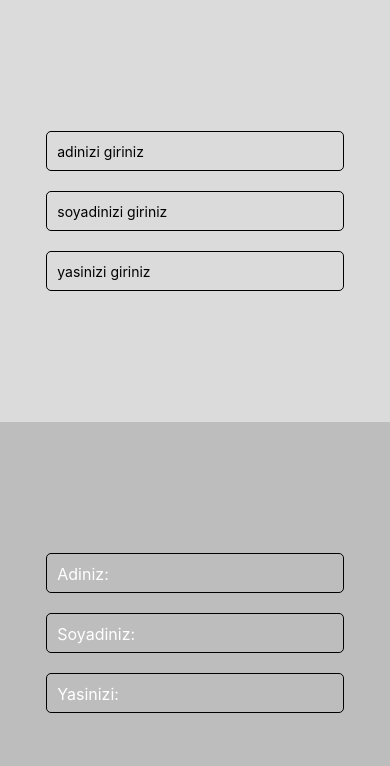
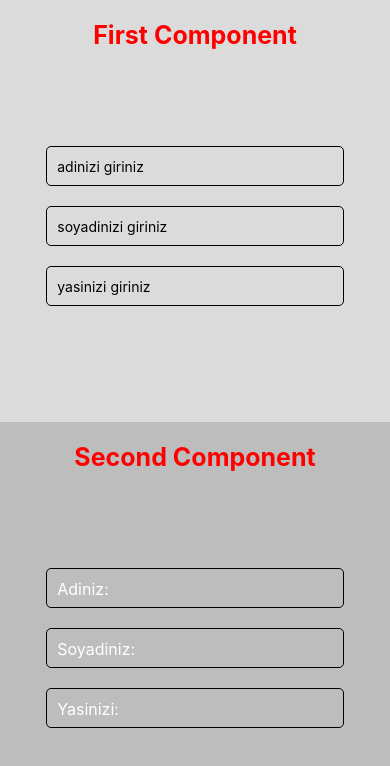
Before and after one commit to selalmaz/pre-commit-and-redux, a React Native app: screen / in a window 390 px wide. Shown: the top 766 px of the page. Built offline with nearby package versions, Linux system fonts and the light colour scheme.

Commit message:
son tasarım yapıldı

```diff
--- a/src/First/First.style.tsx
+++ b/src/First/First.style.tsx
@@ -1,12 +1,22 @@
 import {StyleSheet} from 'react-native';
 
 export default StyleSheet.create({
+  container: {
+    flex: 1,
+    padding: 20,
+    backgroundColor: '#dbdbdb',
+  },
+  header: {
+    textAlign: 'center',
+    fontSize: 25,
+    fontWeight: 'bold',
+    color: 'red',
+  },
+
   inputContainer: {
     flex: 1,
     justifyContent: 'center',
     alignItems: 'center',
-    padding: 20,
-    backgroundColor: '#dbdbdb',
   },
   input: {
     width: '85%',
--- a/src/First/First.tsx
+++ b/src/First/First.tsx
@@ -1,5 +1,5 @@
 import React, {useState} from 'react';
-import {View, TextInput} from 'react-native';
+import {View, TextInput, Text} from 'react-native';
 import style from './First.style';
 import {useDispatch, useSelector} from 'react-redux';
 import {StateType} from '../redux/Store';
@@ -12,6 +12,9 @@ const First = () => {
   const onChange = () => {};
 
   return (
+    <View style={style.container}>
+      <Text style={style.header}>First Component</Text>
+
       <View style={style.inputContainer}>
         <TextInput
           style={style.input}
@@ -33,6 +36,7 @@ const First = () => {
             dispatch(setAge(text));
           }}></TextInput>
       </View>
+    </View>
   );
 };
 
--- a/src/Second/Second.style.tsx
+++ b/src/Second/Second.style.tsx
@@ -1,10 +1,13 @@
 import {StyleSheet} from 'react-native';
 
 export default StyleSheet.create({
+  container: {
+    flex: 1,
+    backgroundColor: '#bdbdbd',
+    padding: 20,
+  },
   outputContainer: {
     flex: 1,
-    padding: 20,
-    backgroundColor: '#bdbdbd',
     justifyContent: 'center',
     alignItems: 'center',
   },
@@ -19,4 +22,10 @@ export default StyleSheet.create({
     margin: 10,
     fontSize: 16,
   },
+  header: {
+    textAlign: 'center',
+    fontSize: 25,
+    fontWeight: 'bold',
+    color: 'red',
+  },
 });
--- a/src/Second/Second.tsx
+++ b/src/Second/Second.tsx
@@ -8,10 +8,14 @@ const Second = () => {
   const {name, surname, age} = useSelector((state: StateType) => state.person);
 
   return (
-    <View style={style.outputContainer}>
-      <Text style={style.output}>Adiniz: {name}</Text>
-      <Text style={style.output}>Soyadiniz: {surname}</Text>
-      <Text style={style.output}>Yasinizi: {age}</Text>
+    <View style={style.container}>
+      <Text style={style.header}>Second Component</Text>
+
+      <View style={style.outputContainer}>
+        <Text style={style.output}>Adiniz: {name}</Text>
+        <Text style={style.output}>Soyadiniz: {surname}</Text>
+        <Text style={style.output}>Yasinizi: {age}</Text>
+      </View>
     </View>
   );
 };
```
Lines whose indentation alone changed are shown as unchanged.
